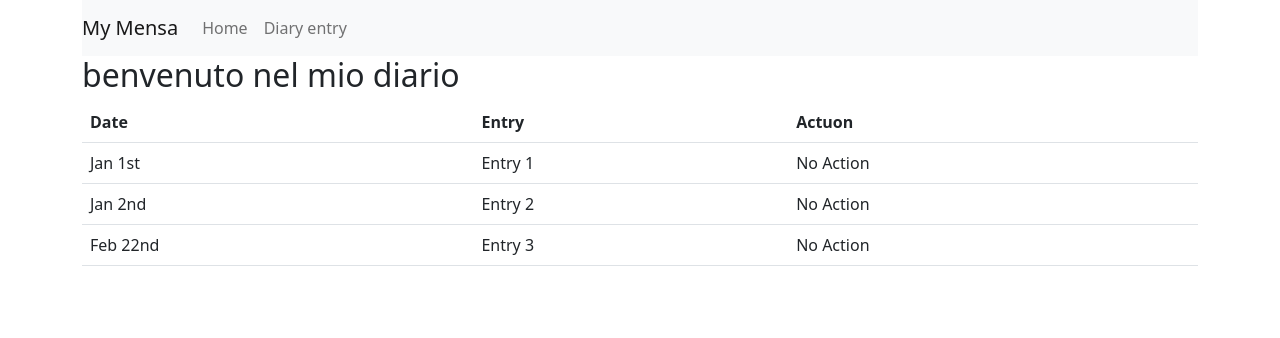
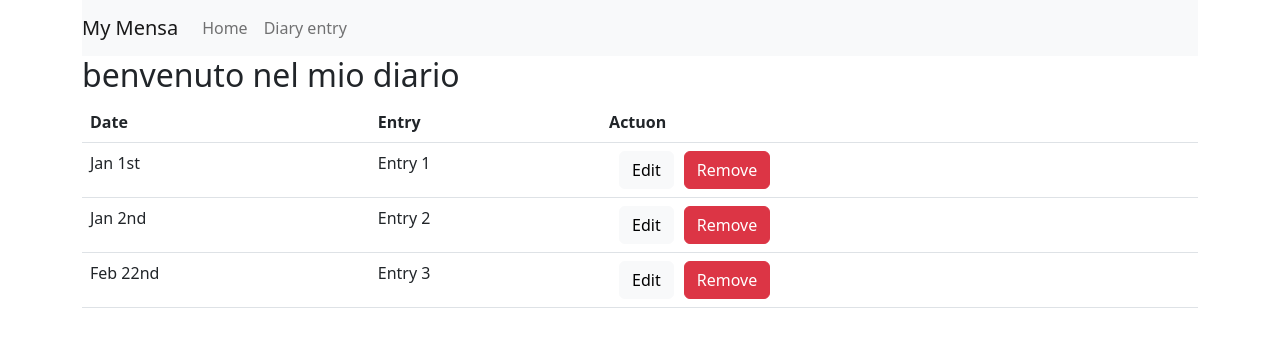
Before and after one commit to SgruntJs/mean, an Angular app: page / in a window 1280 px wide. Shown: the top 338 px of the page. Built offline with nearby package versions, Linux system fonts and the light colour scheme.

Commit message:
add delete method on service

```diff
--- a/src/app/components/diary/diary.component.html
+++ b/src/app/components/diary/diary.component.html
@@ -9,11 +9,14 @@
       </tr>
     </thead>
     <tbody>
-      <tr *ngFor="let diary of diaryEntries">
+      <tr *ngFor="let diary of diaryEntries; index as i">
 
         <td>{{diary.date}}</td>
         <td>{{diary.entry}}</td>
-        <td>No Action</td>
+        <td>
+            <button class="btn btn-light">Edit</button>
+            <button class="btn btn-danger" (click)="onDelete(i)">Remove</button>
+        </td>
       </tr>
 
     </tbody>
--- a/src/app/components/diary/diary.component.ts
+++ b/src/app/components/diary/diary.component.ts
@@ -11,10 +11,15 @@ export class DiaryComponent implements OnInit {
 
   diaryEntries!: DiaryEntry[];
 
-  constructor(private diaryStrv: DiaryDataService) { }
+  constructor(private diarySrv: DiaryDataService) { }
 
   ngOnInit(): void {
-    this.diaryEntries = this.diaryStrv.diaryEntry;
+    this.diaryEntries = this.diarySrv.diaryEntry;
+  }
+
+  onDelete(index: number) {
+      this.diarySrv.onDelete(index);
+      this.diaryEntries = this.diarySrv.diaryEntry;
   }
 
 }
--- a/src/app/shared/diary-data.service.ts
+++ b/src/app/shared/diary-data.service.ts
@@ -13,4 +13,8 @@ export class DiaryDataService {
     new DiaryEntry("Jan 2nd", "Entry 2"),
     new DiaryEntry("Feb 22nd", "Entry 3"),
   ]
+
+  onDelete(index: number) {
+    this.diaryEntry.splice(index, 1);
+  }
 }
```
